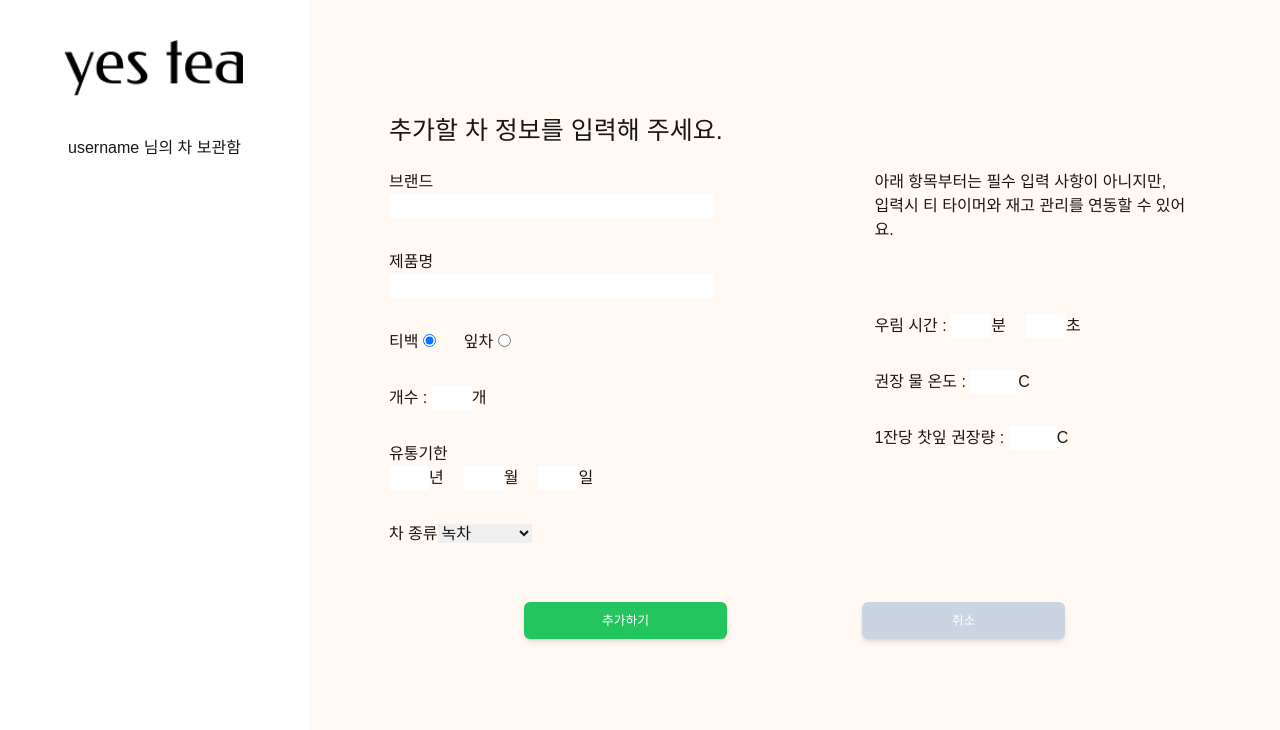
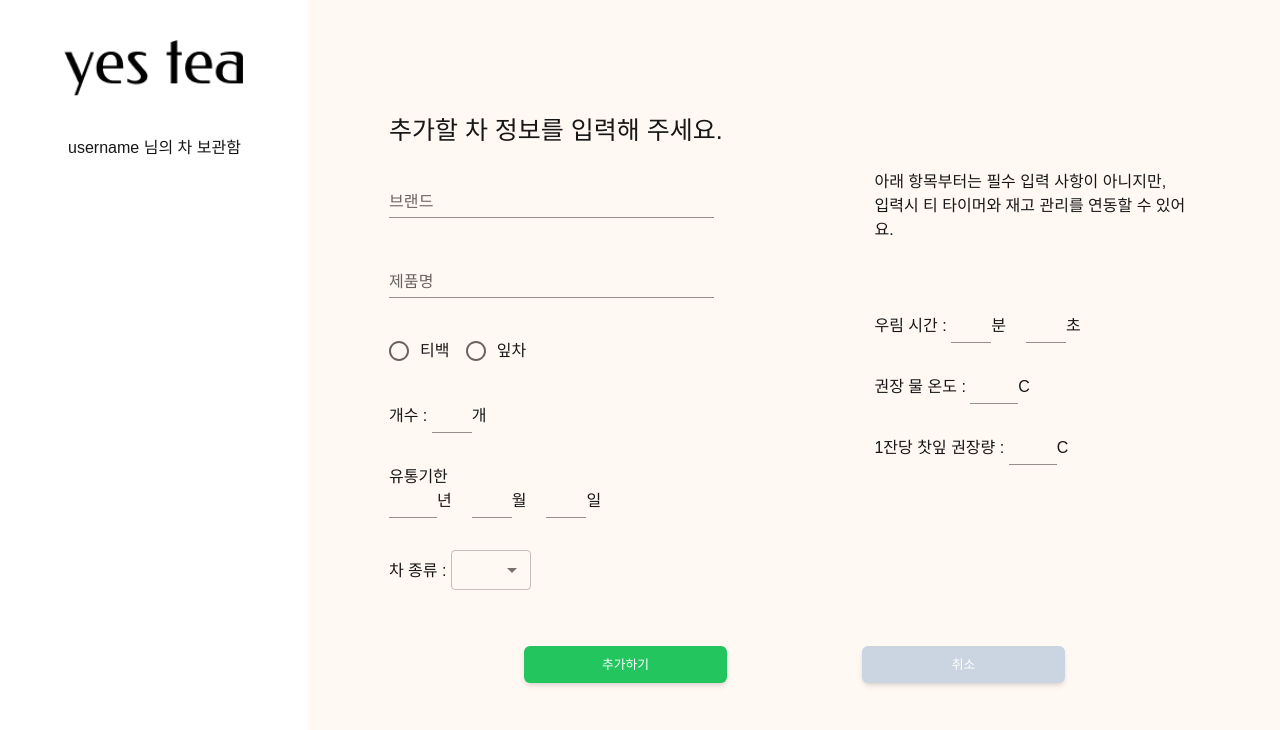
Before and after one commit to Azamman327/yes-tea, a Next.js app: page /inventory/add in a window 1280 px wide. Shown: the top 730 px of the page. Built offline with nearby package versions, Linux system fonts and the light colour scheme.

Commit message:
Style: input ui mui로 변경

```diff
--- a/src/app/inventory/add/page.tsx
+++ b/src/app/inventory/add/page.tsx
@@ -1,7 +1,29 @@
+'use client'
+
 import '/src/styles/globals.css';
 import Sidebar from '../sidebar';
 
+import { useState } from 'react'
+
+import FormControlLabel from '@mui/material/FormControlLabel';
+import MenuItem from '@mui/material/MenuItem';
+import Radio from '@mui/material/Radio';
+import RadioGroup from '@mui/material/RadioGroup';
+import Select, { SelectChangeEvent } from '@mui/material/Select';
+import TextField from '@mui/material/TextField';
+
 export default function inventoryAdd() {
+
+  const [type, setType] = useState('');
+
+  const handleTypeChange = (event: SelectChangeEvent) => {
+    setType(event.target.value as string);
+  };
+
+  const handleSubmit: React.FormEventHandler<HTMLFormElement> = (e: React.FormEvent<HTMLFormElement>) => {
+    e.preventDefault();
+  };
+
   return (
     <>
       <Sidebar />
@@ -10,48 +32,42 @@ export default function inventoryAdd() {
         <form>
           <div className='flex gap-40'>
             <div className='w-1/2 flex flex-col gap-8'>
-              <div className='flex flex-col'>
-                <span>브랜드</span>
-                <input name='brand'></input>
-              </div>
-              <div className='flex flex-col'>
-                <span>제품명</span>
-                <input name='name'></input>
-              </div>
+              <TextField name='brand' label="브랜드" variant="standard" />
+              <TextField name='name' label="제품명" variant="standard" />
               <div>
-                <span>티백 </span>
-                <input name='packagingtype' type='radio' checked className='mr-7'></input>
-                <span>잎차 </span>
-                <input name='packagingtype' type='radio'></input>
+                <RadioGroup name='packagingtype' row>
+                  <FormControlLabel value="teabag" control={<Radio />} label="티백" />
+                  <FormControlLabel value="looseleaf" control={<Radio />} label="잎차" />
+                </RadioGroup>
               </div>
               <div>
                 <span>개수 : </span>
-                <input name='amount' className='w-10'></input>
+                <TextField name='amount' variant='standard' size='small' className='w-10 text-right' />
                 <span>개</span>
               </div>
               <div className='flex flex-col'>
                 <span>유통기한</span>
                 <div>
-                  <input name='year' className='w-10'></input>
+                  <TextField name='year' variant='standard' size='small' className='w-12' />
                   <span className='mr-5'>년</span>
-                  <input name='month' className='w-10'></input>
+                  <TextField name='month' variant='standard' size='small' className='w-10' />
                   <span className='mr-5'>월</span>
-                  <input name='day' className='w-10'></input>
+                  <TextField name='day' variant='standard' size='small' className='w-10' />
                   <span className='mr-5'>일</span>
                 </div>
               </div>
               <div>
-                <span>차 종류</span>
-                <select name='type'>
-                  <option value="greentea">녹차</option>
-                  <option value="blacktea">홍차</option>
-                  <option value="herbtea">허브티</option>
-                  <option value="whitetea">백차</option>
-                  <option value="oolongtea">청차(우롱)</option>
-                  <option value="yellowtea">황차</option>
-                  <option value="darktea">흑차</option>
-                  <option value="none">그 외(모름)</option>
-                </select>
+                <span>차 종류 : </span>
+                <Select name='type' onChange={handleTypeChange} size='small' className='w-20'>
+                  <MenuItem value="greentea">녹차</MenuItem>
+                  <MenuItem value="blacktea">홍차</MenuItem>
+                  <MenuItem value="herbtea">허브티</MenuItem>
+                  <MenuItem value="whitetea">백차</MenuItem>
+                  <MenuItem value="oolongtea">청차(우롱)</MenuItem>
+                  <MenuItem value="yellowtea">황차</MenuItem>
+                  <MenuItem value="darktea">흑차</MenuItem>
+                  <MenuItem value="none">그 외(모름)</MenuItem>
+                </Select>
               </div>
             </div>
             <div className='w-1/2 flex flex-col gap-8'>
@@ -60,19 +76,19 @@ export default function inventoryAdd() {
               </div>
               <div>
                 <span>우림 시간 : </span>
-                <input name='minute' className='w-10'></input>
+                <TextField name='minute' variant='standard' size='small' className='w-10' />
                 <span className='mr-5'>분</span>
-                <input name='second' className='w-10'></input>
+                <TextField name='second' variant='standard' size='small' className='w-10' />
                 <span>초</span>
               </div>
               <div>
                 <span>권장 물 온도 : </span>
-                <input name='temperature' className='w-12'></input>
+                <TextField name='temperature' variant='standard' size='small' className='w-12' />
                 <span>C</span>
               </div>
               <div>
                 <span>1잔당 찻잎 권장량 : </span>
-                <input name='quantity' className='w-12'></input>
+                <TextField name='quantity' variant='standard' size='small' className='w-12' />
                 <span>C</span>
               </div>
             </div>
@@ -82,6 +98,7 @@ export default function inventoryAdd() {
             <button
               className="mt-4 w-1/4 rounded-md bg-green-500 py-2 px-4 border border-transparent text-center text-sm text-white transition-all shadow-md hover:shadow-lg focus:bg-green-600 focus:shadow-none active:bg-green-700 hover:bg-green-600 active:shadow-none disabled:pointer-events-none disabled:opacity-50 disabled:shadow-none mt-10"
               type="submit"
+              onSubmit={() => {handleSubmit}}
             >
               추가하기
             </button>
```
